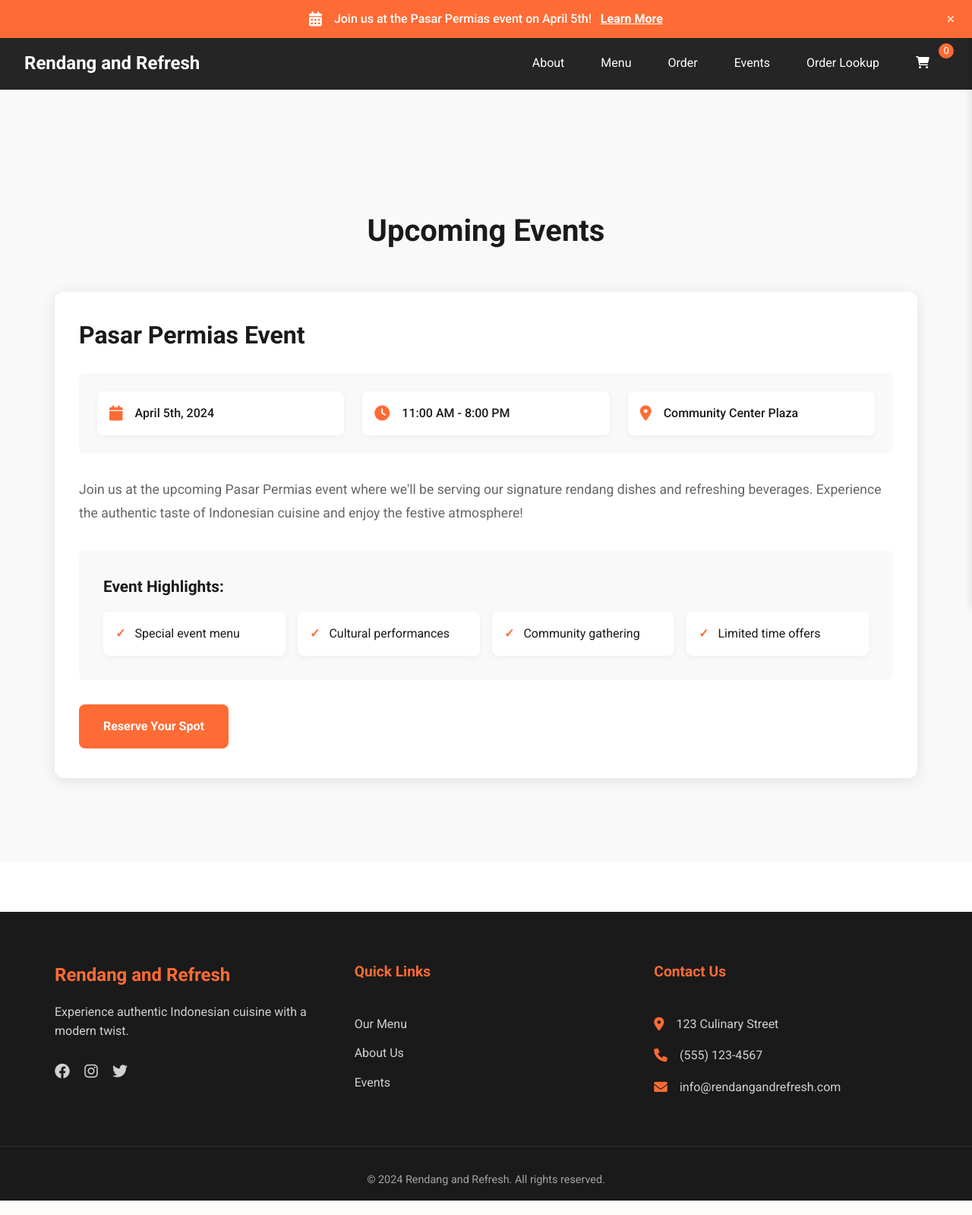
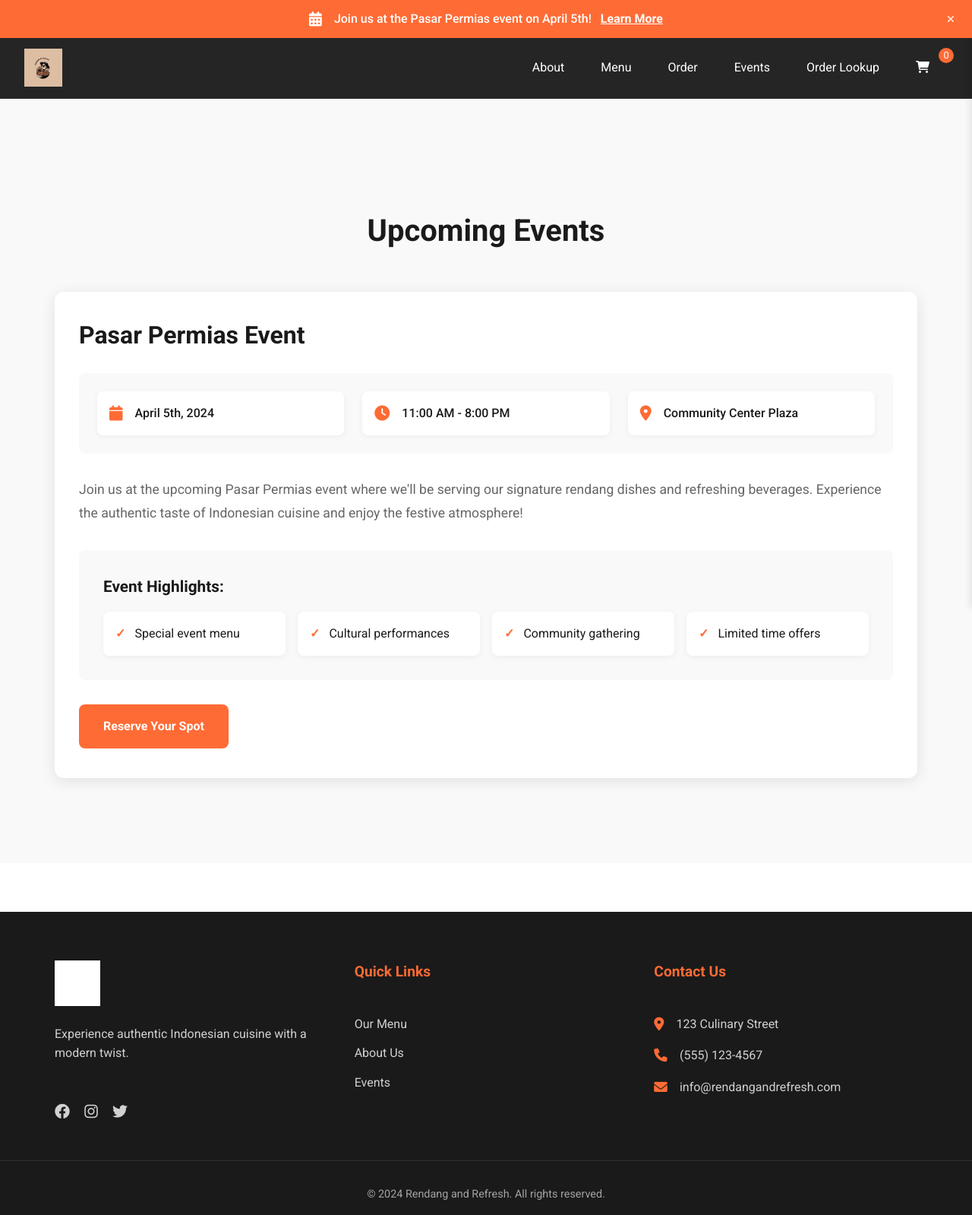
Before and after one commit to adam4788/RendangWebsite, a Flask app: page /events in a window 1280 px wide. Shown: the whole page at 76% size. Run offline with Flask 3, Linux system fonts and the light colour scheme.

Commit message:
Add Rendang and Refresh logo to website header and footer.
Replit-Commit-Author: Agent
Replit-Commit-Session-Id: e1b85007-5d10-4503-a18a-3a0af1ce90a3
Replit-Commit-Screenshot-Url: https://storage.googleapis.com/screenshot-production-us-central1/ed5f5992-3772-4006-b49d-ddad74691a17/dc013e3e-b764-4b1e-9121-8e5f9eb006bd.jpg

```diff
--- a/static/css/style.css
+++ b/static/css/style.css
@@ -1310,3 +1310,46 @@ section.visible {
 .add-to-cart-btn {
     display: none;
 }
+
+/* Add these styles to handle the logo */
+.navbar-logo {
+    height: 50px;
+    width: auto;
+    transition: transform 0.3s ease;
+}
+
+.navbar-brand {
+    display: flex;
+    align-items: center;
+}
+
+.navbar-brand a {
+    display: flex;
+    align-items: center;
+    text-decoration: none;
+}
+
+.navbar-brand a:hover .navbar-logo {
+    transform: scale(1.05);
+}
+
+.footer-logo {
+    margin-bottom: 1.5rem;
+}
+
+.footer-logo-img {
+    height: 60px;
+    width: auto;
+    margin-bottom: 1rem;
+    filter: brightness(0) invert(1); /* Make logo white in footer */
+}
+
+@media (max-width: 768px) {
+    .navbar-logo {
+        height: 40px;
+    }
+
+    .footer-logo-img {
+        height: 50px;
+    }
+}
--- a/templates/base.html
+++ b/templates/base.html
@@ -22,7 +22,9 @@
 
     <nav class="navbar">
         <div class="navbar-brand">
-            <a href="/">Rendang and Refresh</a>
+            <a href="/">
+                <img src="{{ url_for('static', filename='images/logo.png') }}" alt="Rendang and Refresh" class="navbar-logo">
+            </a>
         </div>
         <button class="navbar-toggle">
             <i class="fas fa-bars"></i>
@@ -67,7 +69,7 @@
         <div class="footer-content">
             <div class="footer-column">
                 <div class="footer-logo">
-                    <h3>Rendang and Refresh</h3>
+                    <img src="{{ url_for('static', filename='images/logo.png') }}" alt="Rendang and Refresh" class="footer-logo-img">
                     <p>Experience authentic Indonesian cuisine with a modern twist.</p>
                 </div>
                 <div class="footer-social">
```
Also changed, not shown: attached_assets/Rendang &Refresh (1).png (added), attached_assets/Rendang &Refresh.png (added), static/images/logo.png (added).
